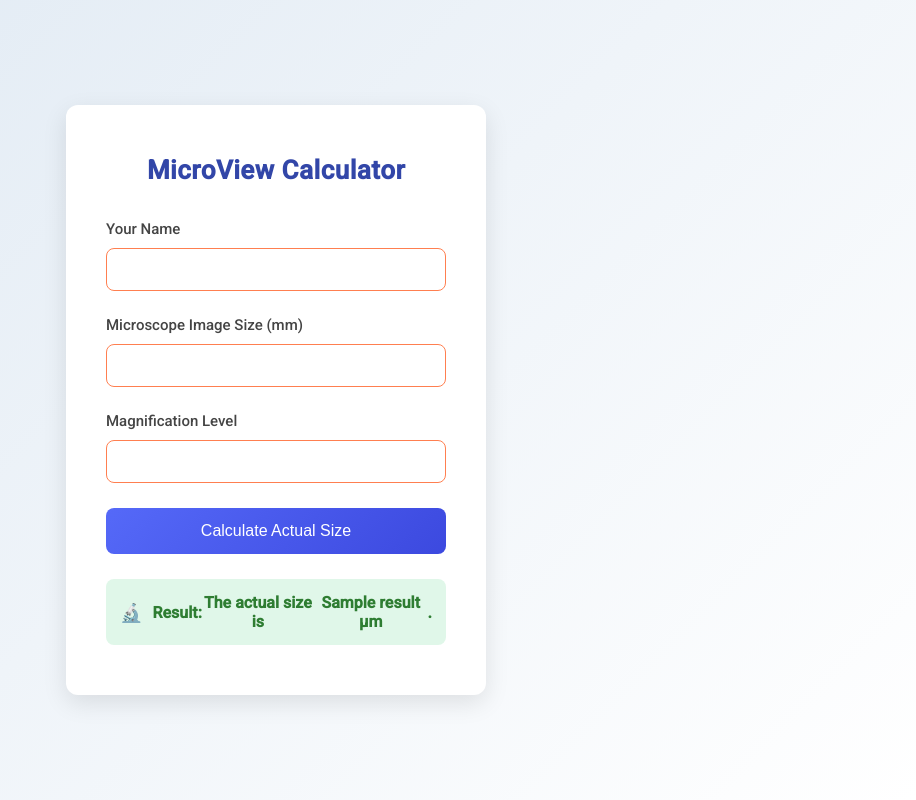
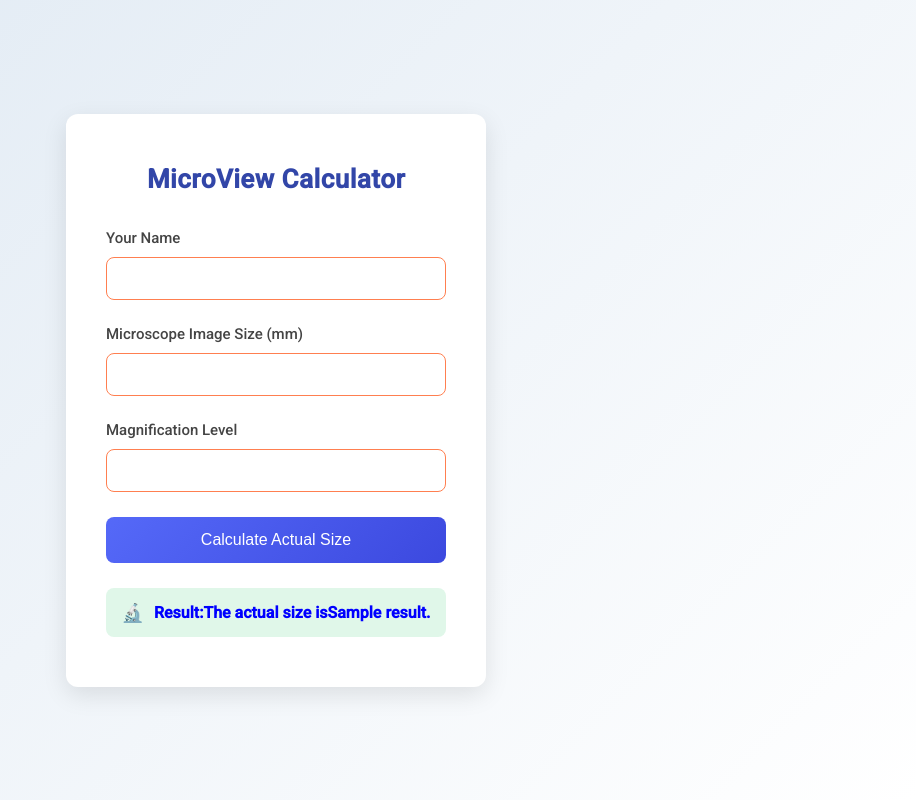
Before and after one commit to iamxtraordinary/CSC442project, a Flask app: template templates/index.html in a window 1280 px wide. Shown: the whole page, without its empty margins (364-1280 px from the left). Run offline with Flask 3, Linux system fonts and the light colour scheme; the template is opened without the code that fills it: most values are stand-ins (such as "Sample title", 1, 10 or a date in 2020).

Commit message:
final commit

```diff
--- a/templates/index.html
+++ b/templates/index.html
@@ -82,7 +82,7 @@
         }
 
         button:hover {
-            background: linear-gradient(135deg, #4454e4, #2f38c9);
+            background: linear-gradient(135deg, green, black);
         }
 
         .result, .error {
@@ -98,7 +98,7 @@
 
         .result {
             background-color: #e0f7e9;
-            color: #2e7d32;
+            color: blue;
         }
 
         .error {
@@ -133,7 +133,7 @@
 
         <!-- {% if result %} -->
         <div class="result" data-icon="🔬">
-            <strong>Result:</strong> The actual size is <strong>{{ result }} µm</strong>.
+            <strong>Result:</strong> The actual size is <strong>{{ result }} </strong>.
         </div>
         <!-- {% endif %} -->
 
```
